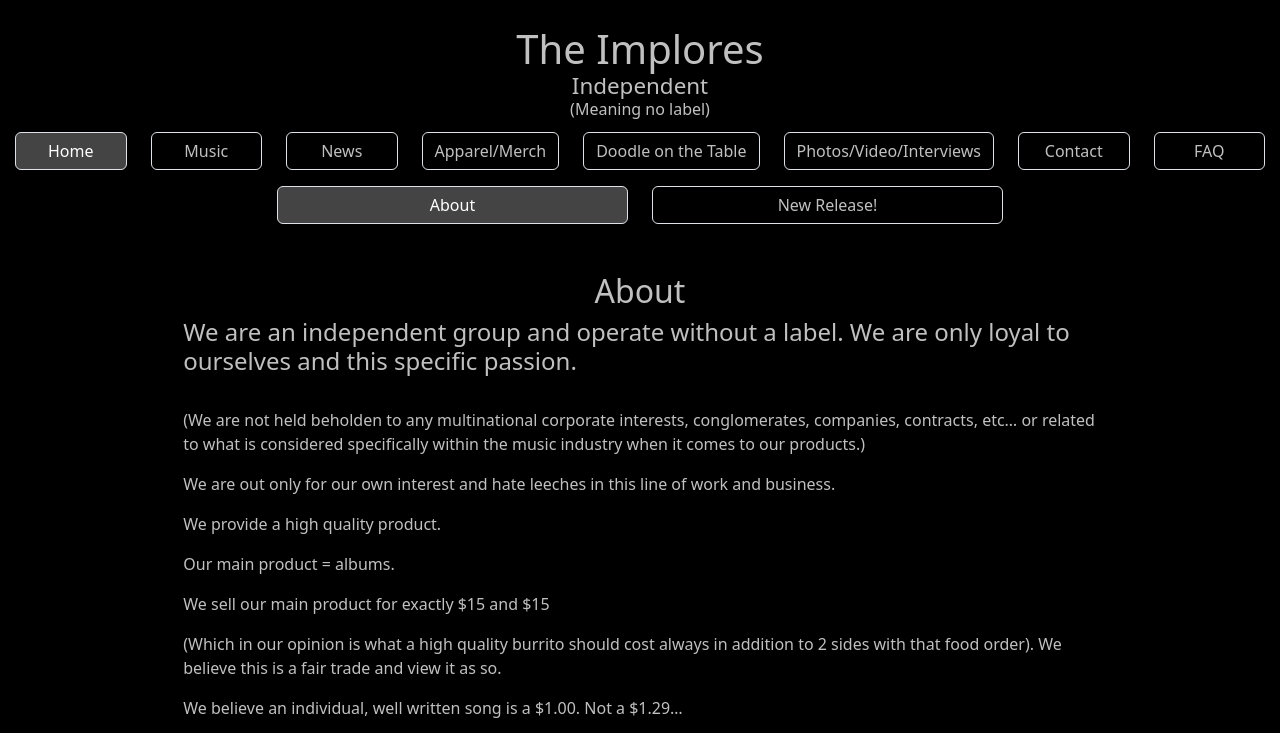
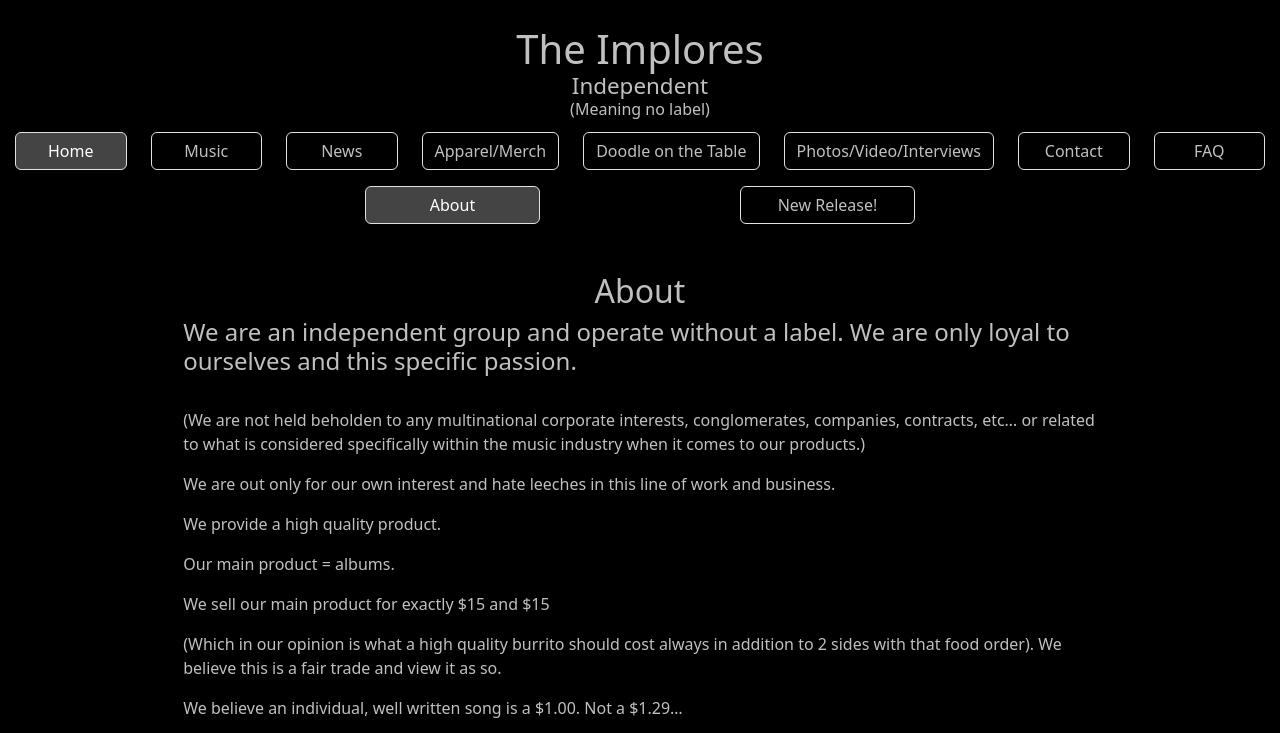
Before and after one commit to ericyxhan-20/theimplores, a plain HTML site: page index.html in a window 1280 px wide. Shown: the top 733 px of the page. Drawn offline with nearby package versions, Linux system fonts and the light colour scheme.

Commit message:
subtab width

```diff
--- a/index.html
+++ b/index.html
@@ -76,10 +76,10 @@
 
     <div class="row mb-5" style="width:60%; margin:auto;">
       <div class="col text-center">
-        <a class="btn btn-selected btn-dark w-100 border" href="./index.html">About</a>
+        <a class="btn btn-selected btn-dark w-50 border" href="./index.html">About</a>
       </div>
       <div class="col text-center">
-        <a class="btn btn-dark w-100 border" href="./index_release.html">New Release!</a>
+        <a class="btn btn-dark w-50 border" href="./index_release.html">New Release!</a>
       </div>
     </div>
 
```
Also changed, not shown: index_release.html (+2 -2 lines).
